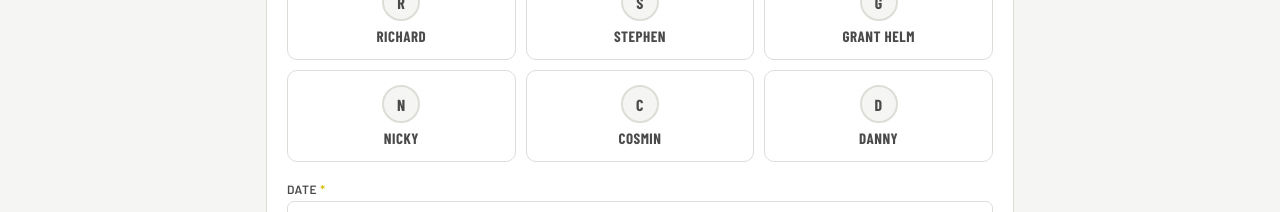
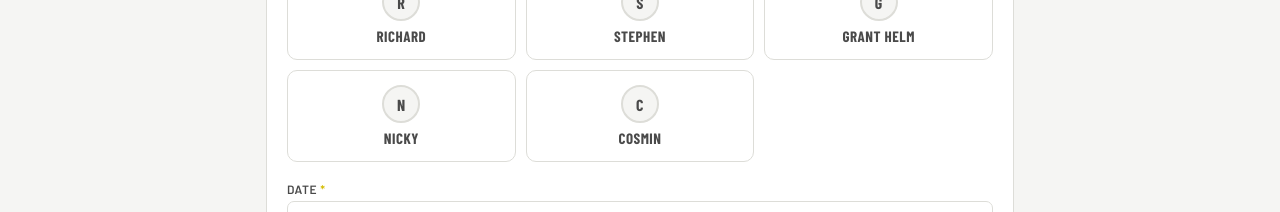
Before and after one commit to mendabathrenew/Monthly-Maintenance, a plain HTML site: page index.html in a window 1280 px wide. Shown: the part 360-572 px from the top of the page. Drawn offline with nearby package versions, Linux system fonts and the light colour scheme; a web font is replaced by a local one.

Commit message:
Remove Danny from tech cards
Co-Authored-By: Claude Sonnet 4.6 <noreply@anthropic.com>

```diff
--- a/index.html
+++ b/index.html
@@ -158,7 +158,6 @@
             <div class="tech-card" onclick="selectTech(this,'Grant Helm')"><div class="avatar">G</div>Grant Helm</div>
             <div class="tech-card" onclick="selectTech(this,'Nicky')"><div class="avatar">N</div>Nicky</div>
             <div class="tech-card" onclick="selectTech(this,'Cosmin')"><div class="avatar">C</div>Cosmin</div>
-            <div class="tech-card" onclick="selectTech(this,'Danny')"><div class="avatar">D</div>Danny</div>
           </div>
           <input type="hidden" id="techName">
         </div>
```
